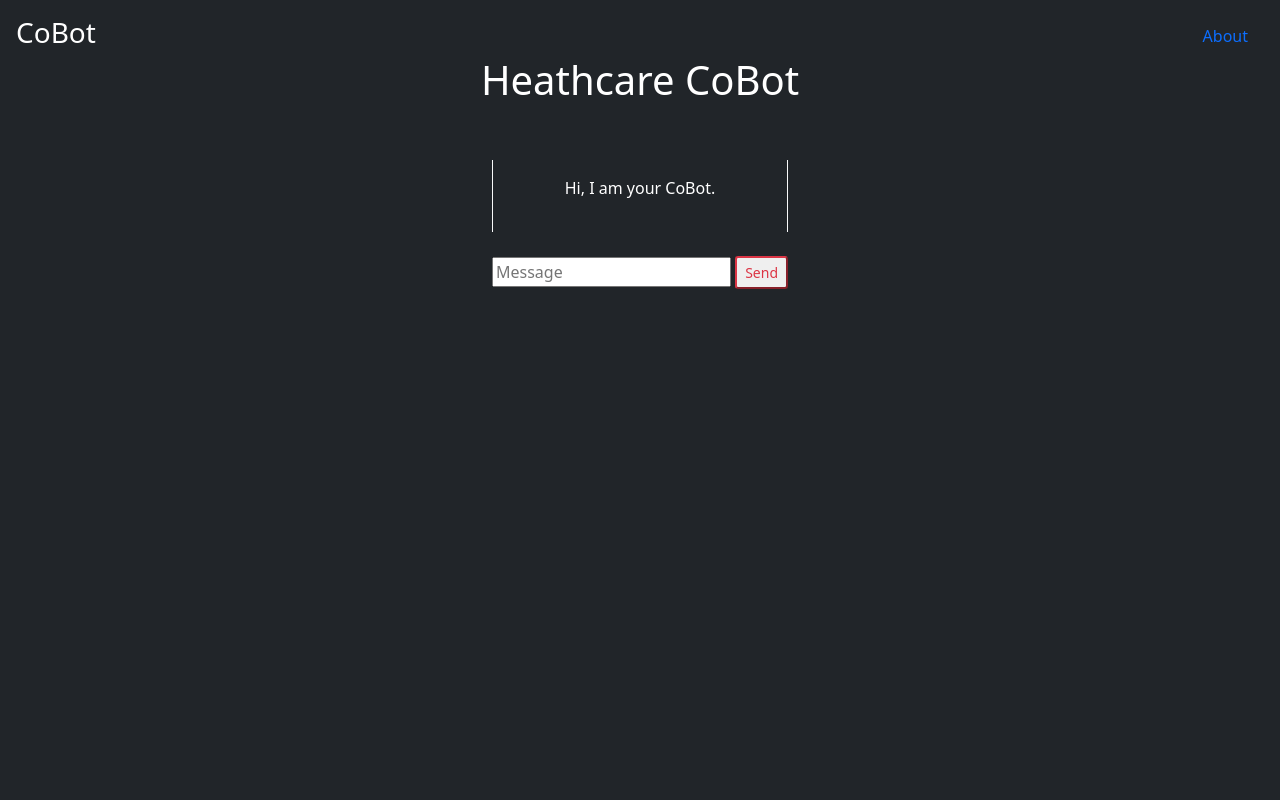
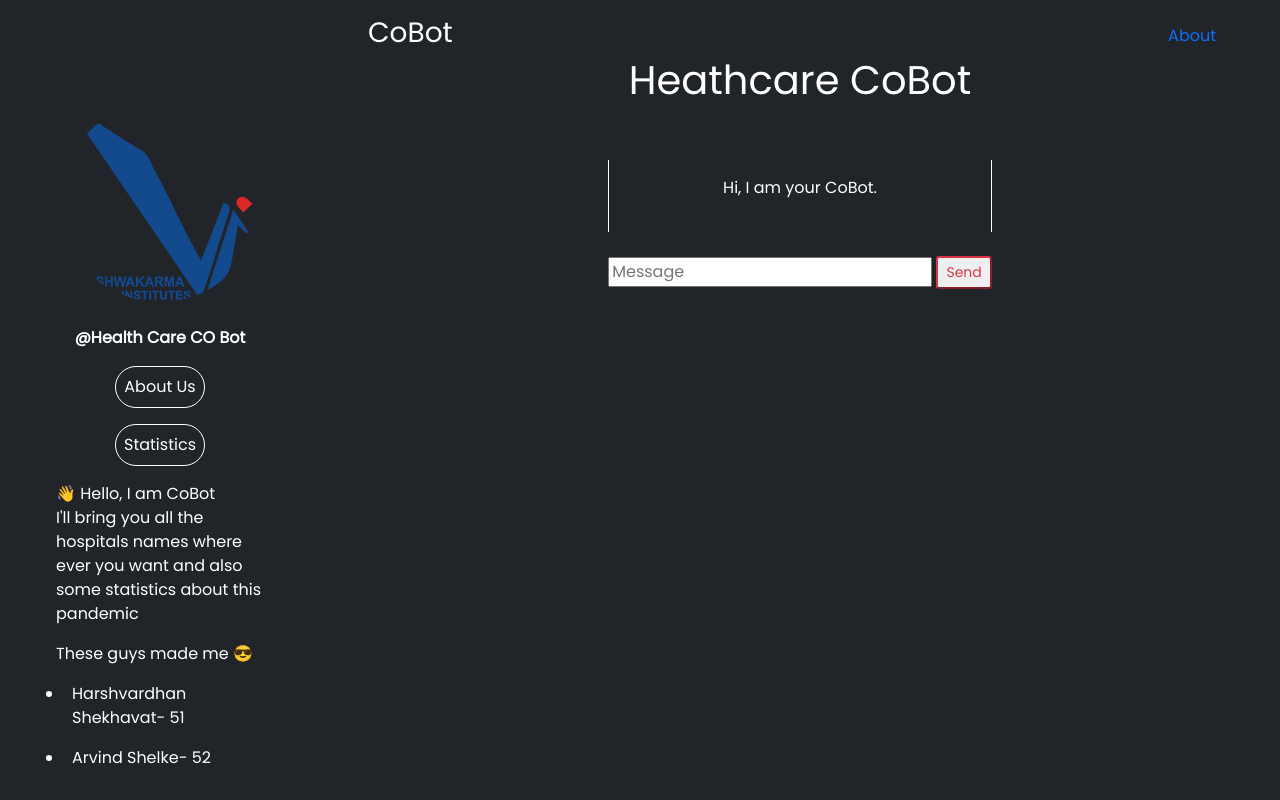
Before and after one commit to AryanShinde/healthcarecobot, a Flask app: page / in a window 1280 px wide. Run offline with Flask 2, Linux system fonts and the light colour scheme; parts of the project's set-up code (start-up, migrations or seed data) failed here and were passed over; some libraries are stand-ins or nearby versions.

Commit message:
navbar added

```diff
--- a/templates/index.html
+++ b/templates/index.html
@@ -1,31 +1,99 @@
 <!DOCTYPE html>
 <html>
+
 <head>
-    <link
-      rel="icon"
-      href="https://djangoblogs3.s3.ap-south-1.amazonaws.com/default.jpg"
-    />
+  <link rel="icon" href="https://djangoblogs3.s3.ap-south-1.amazonaws.com/default.jpg" />
   <script src="https://ajax.googleapis.com/ajax/libs/jquery/3.2.1/jquery.min.js"></script>
-    <link
-      href="https://cdn.jsdelivr.net/npm/bootstrap@5.0.1/dist/css/bootstrap.min.css"
-      rel="stylesheet"
-      integrity="sha384-+0n0xVW2eSR5OomGNYDnhzAbDsOXxcvSN1TPprVMTNDbiYZCxYbOOl7+AMvyTG2x"
-      crossorigin="anonymous"
-    />
+  <link href="https://cdn.jsdelivr.net/npm/bootstrap@5.0.1/dist/css/bootstrap.min.css" rel="stylesheet"
+    integrity="sha384-+0n0xVW2eSR5OomGNYDnhzAbDsOXxcvSN1TPprVMTNDbiYZCxYbOOl7+AMvyTG2x" crossorigin="anonymous" />
+  <link rel="preconnect" href="https://fonts.googleapis.com">
+  <link rel="preconnect" href="https://fonts.gstatic.com" crossorigin>
+  <link href="https://fonts.googleapis.com/css2?family=Poppins&display=swap" rel="stylesheet">
 </head>
+<style>
+  body {
+    overflow-x: hidden;
+    max-height: 100vh;
+    font-family: 'Poppins', sans-serif;
+  }
+
+  .left-nav {
+    margin: 2rem;
+    width: 20%;
+    display: flex;
+    justify-content: center;
+    align-items: center;
+    flex-direction: column;
+    padding: 1rem;
+    overflow-y: scroll;
+    font-family: 'Poppins', sans-serif;
+    }
+
+  .left-nav * {
+    padding: 0.5rem;
+  }
+
+  .cover-container {
+    width: 70% !important;
+    max-height: 100vh !important;
+    overflow-y: scroll;
+  }
+
+  .left-nav a {
+    border: 1px solid white;
+    border-radius: 2rem;
+    text-decoration: none;
+    color: white;
+    margin: 0.5rem;
+  }
+  .left-nav a:hover {
+    border: 1px solid black;
+    border-radius: 2rem;
+    text-decoration: none;
+    color: black;
+    background: white;
+    margin: 0.5rem;
+  }
+
+  .hero-img img {
+    margin-top: 15rem;
+    border-radius: 50%;
+  }
+  .name{
+    font-weight: bold;
+  }
+</style>
+
 <body class="d-flex h-100 text-white bg-dark">
-    <div
-      class="
+  <div class="left-nav">
+
+    <div class="hero-img"><img src="/static/vit2.png" alt=""></div>
+    <div class="name">@Health Care CO Bot</div>
+    <a href="">About Us</a>
+    <a href="https://covidlocalstats.herokuapp.com/" target="_blank">Statistics</a>
+    <div class="profile-dsc">👋 Hello, I am CoBot<br>I'll bring you all the hospitals names where ever you want and also
+      some statistics about this pandemic</div>
+    <div class="info">These guys made me 😎
+      <ul class="members">
+        <li>Harshvardhan Shekhavat- 51</li>
+        <li>Arvind Shelke- 52</li>
+        <li>Madhuri Shelke- 53</li>
+        <li>Kshitij Shembalkar- 54</li>
+        <li>Purva Shendge- 55</li>
+      </ul>
+    </div>
+
+  </div>
+  <div class="
         cover-container
         text-center
         d-flex
-        w-100
+        w-50
         h-100
         p-3
         mx-auto
         flex-column
-      "
-    >
+      ">
     <header class="mb-auto text-center">
       <div>
         <h3 class="float-md-start mb-0">CoBot</h3>
@@ -44,12 +112,7 @@
       </div>
       <div id="userInput" class="mt-4">
         <input id="textInput" type="text" name="msg" placeholder="Message" />
-          <input
-            id="buttonInput"
-            class="btn-sm btn-outline-danger"
-            type="submit"
-            value="Send"
-          />
+        <input id="buttonInput" class="btn-sm btn-outline-danger" type="submit" value="Send" />
       </div>
 
 
@@ -64,8 +127,13 @@
           $("#chatbox").append(userHtml);
           document
             .getElementById("userInput")
-              .scrollIntoView({ block: "start", behaviour: "smooth" });
-            $.get("/get", { msg: rawText }).done(function (data) {
+            .scrollIntoView({
+              block: "start",
+              behaviour: "smooth"
+            });
+          $.get("/get", {
+            msg: rawText
+          }).done(function (data) {
             var botHtml =
               '<p class ="botText text-start"><img class="rounded" src="/static/anticovidbot.png" height="4%" width="4%" ><span class="m-1 btn disabled btn-primary  text-light">' +
               data +
@@ -73,7 +141,10 @@
             $("#chatbox").append(botHtml);
             document
               .getElementById("userInput")
-                .scrollIntoView({ block: "start", behaviour: "smooth" });
+              .scrollIntoView({
+                block: "start",
+                behaviour: "smooth"
+              });
           });
         }
         $("#textInput").keypress(function (e) {
@@ -87,5 +158,7 @@
       </script>
     </div>
   </div>
+
 </body>
+
 </html>
```
Lines whose indentation alone changed are shown as unchanged.
